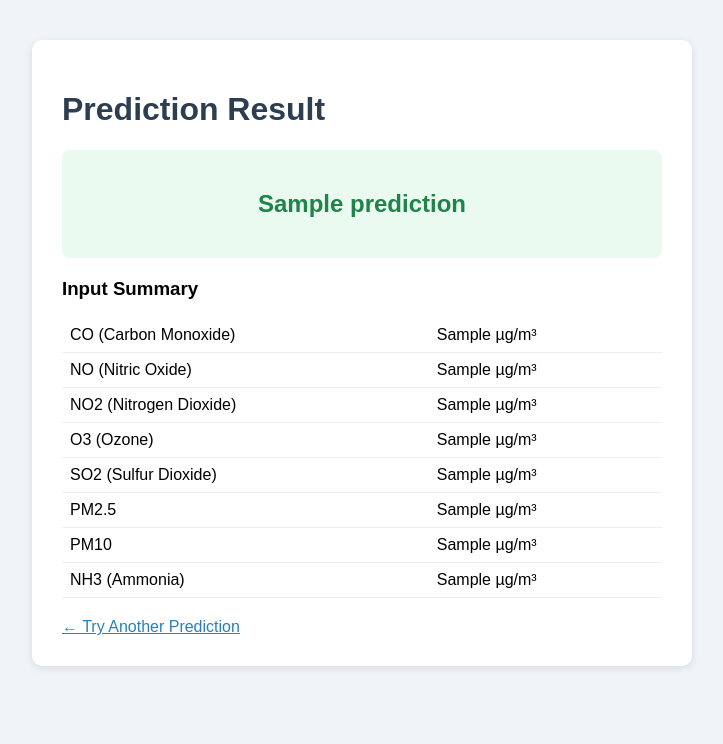
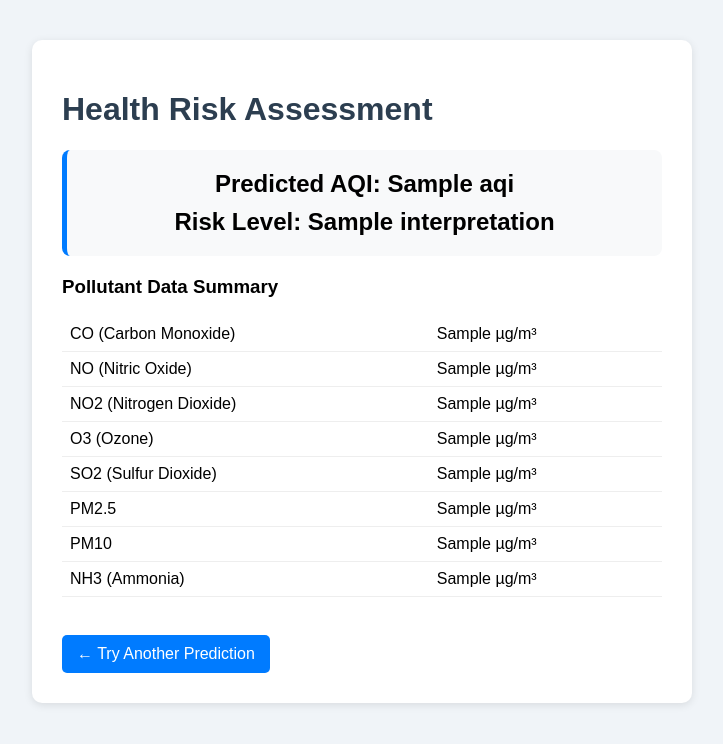
Before and after one commit to Hiraya025/PTF03_Final_Project, a Flask app: template templates/result.html in a window 1280 px wide. Shown: the top 744 px of the page, without its empty margins (278-1001 px from the left). Run offline with Flask 3, Linux system fonts and the light colour scheme; the template is opened without the code that fills it: most values are stand-ins (such as "Sample title", 1, 10 or a date in 2020); parts of the project's set-up code (start-up, migrations or seed data) failed here and were passed over.

Commit message:
Revise result page layout and styles
Updated the HTML structure and styling for the prediction result page, changing the title and enhancing the layout.

```diff
--- a/templates/result.html
+++ b/templates/result.html
@@ -7,25 +7,27 @@
 </head>
 <body>
     <div class="container">
-        <h1>Prediction Result</h1>
+        <h1>Health Risk Assessment</h1>
 
-        <div class="result {% if prediction == 'High Risk' %}high{% else %}low{% endif %}">
-            <h2>{{ prediction }}</h2>
+        <div class="result" style="background-color: #f8f9fa; padding: 20px; border-radius: 8px; border-left: 5px solid #007bff; margin-bottom: 20px;">
+            <h2 style="margin: 0 0 10px 0;">Predicted AQI: <strong>{{ aqi }}</strong></h2>
+            <h2 style="margin: 0;">Risk Level: <strong>{{ interpretation }}</strong></h2>
         </div>
 
-        <h3>Input Summary</h3>
-        <table>
-            <tr><td>CO (Carbon Monoxide)</td><td>{{ co }} µg/m³</td></tr>
-            <tr><td>NO (Nitric Oxide)</td><td>{{ no }} µg/m³</td></tr>
-            <tr><td>NO2 (Nitrogen Dioxide)</td><td>{{ no2 }} µg/m³</td></tr>
-            <tr><td>O3 (Ozone)</td><td>{{ o3 }} µg/m³</td></tr>
-            <tr><td>SO2 (Sulfur Dioxide)</td><td>{{ so2 }} µg/m³</td></tr>
-            <tr><td>PM2.5</td><td>{{ pm25 }} µg/m³</td></tr>
-            <tr><td>PM10</td><td>{{ pm10 }} µg/m³</td></tr>
+        <h3>Pollutant Data Summary</h3>
+        <table style="width: 100%; text-align: left; border-collapse: collapse;">
+            <tr style="border-bottom: 1px solid #ddd;"><td>CO (Carbon Monoxide)</td><td>{{ co }} µg/m³</td></tr>
+            <tr style="border-bottom: 1px solid #ddd;"><td>NO (Nitric Oxide)</td><td>{{ no }} µg/m³</td></tr>
+            <tr style="border-bottom: 1px solid #ddd;"><td>NO2 (Nitrogen Dioxide)</td><td>{{ no2 }} µg/m³</td></tr>
+            <tr style="border-bottom: 1px solid #ddd;"><td>O3 (Ozone)</td><td>{{ o3 }} µg/m³</td></tr>
+            <tr style="border-bottom: 1px solid #ddd;"><td>SO2 (Sulfur Dioxide)</td><td>{{ so2 }} µg/m³</td></tr>
+            <tr style="border-bottom: 1px solid #ddd;"><td>PM2.5</td><td>{{ pm25 }} µg/m³</td></tr>
+            <tr style="border-bottom: 1px solid #ddd;"><td>PM10</td><td>{{ pm10 }} µg/m³</td></tr>
             <tr><td>NH3 (Ammonia)</td><td>{{ nh3 }} µg/m³</td></tr>
         </table>
 
-        <a href="/">← Try Another Prediction</a>
+        <br>
+        <a href="/" style="display: inline-block; padding: 10px 15px; background: #007bff; color: white; text-decoration: none; border-radius: 5px;">← Try Another Prediction</a>
     </div>
 </body>
 </html>
```
